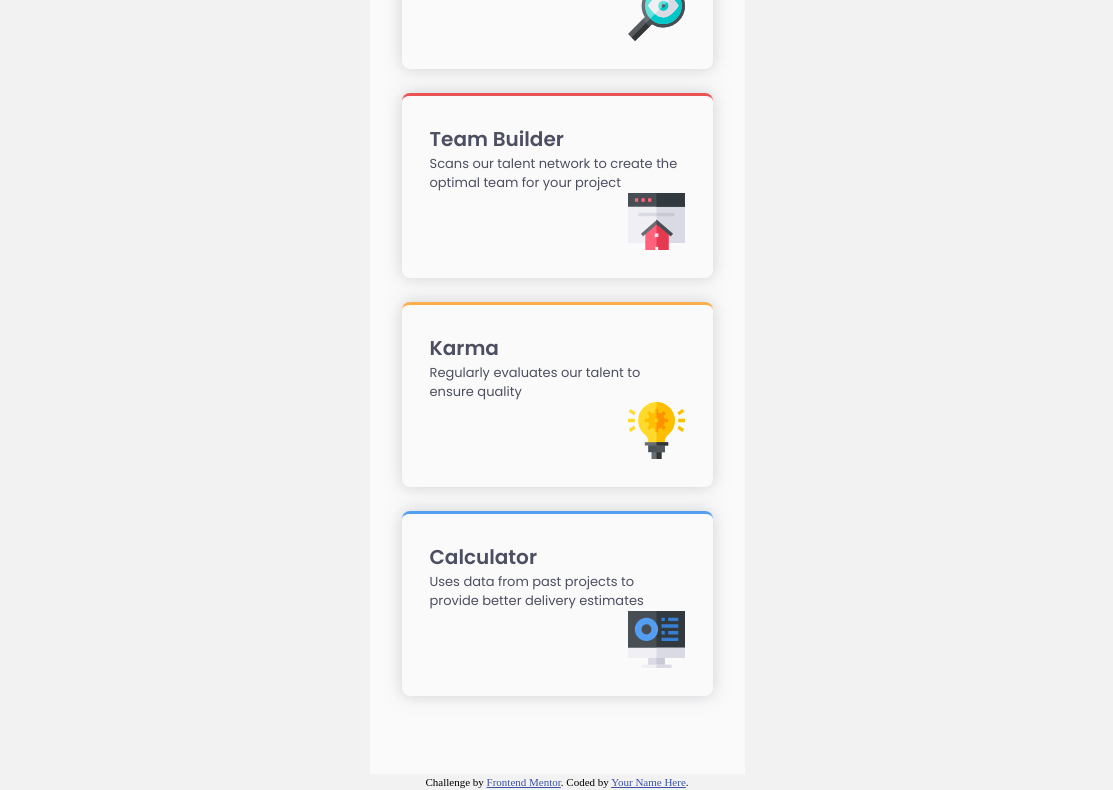
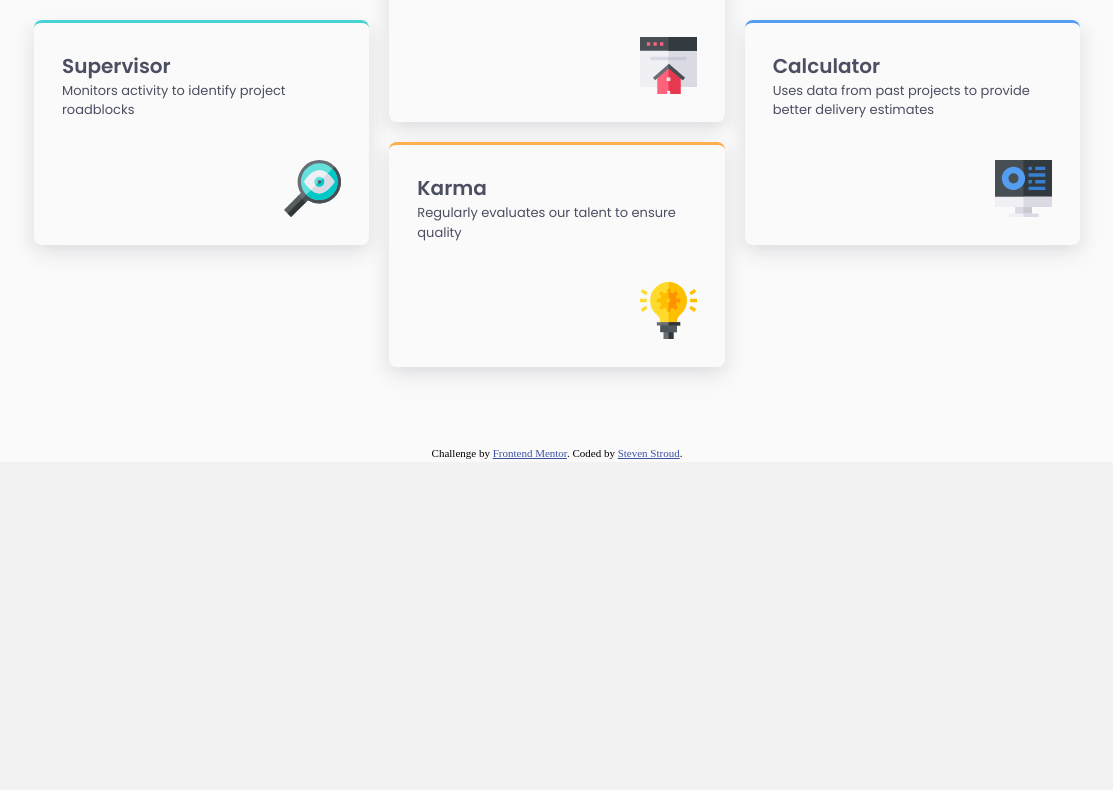
Before and after one commit to Stroudy/FEM-Four-Card-Feature, a plain HTML site: page index.html in a window 1536 px wide. Shown: the part 433-1223 px from the top of the page, without its empty margins (211-1324 px from the left). After the commit the page ends 895 px from the top, so only its background shows below. Drawn offline with Linux system fonts and the light colour scheme.

Commit message:
Desktop screen done
Grid used for desktop view

```diff
--- a/index.html
+++ b/index.html
@@ -3,6 +3,10 @@
   <head>
     <meta charset="UTF-8" />
     <meta name="viewport" content="width=device-width, initial-scale=1.0" />
+    <meta
+      name="description"
+      content="Frontend Mentor challenge Four card feature section, completed by Steven Stroud"
+    />
     <!-- displays site properly based on user's device -->
 
     <link
@@ -40,7 +44,7 @@
           </p>
         </div>
         <div class="card__container">
-          <section class="card__section">
+          <section class="card__section card__section--supervisor">
             <h2 class="card__section-header">Supervisor</h2>
             <p class="card__section-text">
               Monitors activity to identify project roadblocks
@@ -50,10 +54,12 @@
                 src="./images/icon-supervisor.svg"
                 alt="supervisor section icon"
                 class="card__section-svg"
+                height="56.98px"
+                width="56.98px"
               />
             </div>
           </section>
-          <section class="card__section">
+          <section class="card__section card__section--team-builder">
             <h2 class="card__section-header">Team Builder</h2>
             <p class="card__section-text">
               Scans our talent network to create the optimal team for your
@@ -64,10 +70,12 @@
                 src="./images/icon-team-builder.svg"
                 alt="team builder icon"
                 class="card__section-svg"
+                height="56.98px"
+                width="56.98px"
               />
             </div>
           </section>
-          <section class="card__section">
+          <section class="card__section card__section--karma">
             <h2 class="card__section-header">Karma</h2>
             <p class="card__section-text">
               Regularly evaluates our talent to ensure quality
@@ -77,10 +85,12 @@
                 src="./images/icon-karma.svg"
                 alt="karma icon"
                 class="card__section-svg"
+                height="56.98px"
+                width="56.98px"
               />
             </div>
           </section>
-          <section class="card__section">
+          <section class="card__section card__section--calculator">
             <h2 class="card__section-header">Calculator</h2>
             <p class="card__section-text">
               Uses data from past projects to provide better delivery estimates
@@ -90,6 +100,8 @@
                 src="./images/icon-calculator.svg"
                 alt="calculator icon"
                 class="card__section-svg"
+                height="56.98px"
+                width="56.98px"
               />
             </div>
           </section>
@@ -102,7 +114,9 @@
         Challenge by
         <a href="https://www.frontendmentor.io?ref=challenge" target="_blank"
           >Frontend Mentor</a
-        >. Coded by <a href="#">Your Name Here</a>.
+        >. Coded by
+        <a href="https://www.frontendmentor.io/profile/Stroudy">Steven Stroud</a
+        >.
       </p>
     </footer>
   </body>
--- a/styles.css
+++ b/styles.css
@@ -47,6 +47,7 @@
 body {
   line-height: 1.5;
   -webkit-font-smoothing: antialiased;
+  background-color: var(--clr-neutral-three);
 }
 
 img,
@@ -87,7 +88,7 @@ html {
 }
 
 .card {
-  max-width: 23.438rem;
+  max-width: 50rem;
   margin-inline: auto;
   background-color: var(--clr-neutral-three);
   padding: 5.313rem 2rem 4.875rem 2rem;
@@ -126,11 +127,18 @@ html {
 }
 
 .card__section {
+  min-height: 13.875rem;
   max-width: 100%;
   box-shadow: 0px 0px 16px hsla(229, 6%, 66%, 0.5);
   border-radius: 0.5rem;
   padding: 1.75rem;
   border-top: solid 3.55px var(--clr-primary-two);
+}
+
+.card__section:hover {
+  animation: pulse-animation 2s infinite;
+  backface-visibility: hidden;
+  -webkit-font-smoothing: antialiased;
 }
 
 .card__section:nth-child(2) {
@@ -148,6 +156,8 @@ html {
 .card__svg-container {
   display: flex;
   justify-content: end;
+  margin-top: 2.5rem;
+  margin-top: 2.063rem;
 }
 
 .card__section-header {
@@ -160,6 +170,74 @@ html {
   font-size: 0.813rem;
   color: var(--clr-neutral-one);
 }
-.card__section-svg {
-  width: 22.35%;
+
+@media only screen and (min-width: 90rem) {
+  .card__header {
+    max-width: 33.75rem;
+  }
+
+  .card__title {
+    font-size: 2.25rem;
+  }
+  .card__svg-container {
+    margin-top: 2.5rem;
+  }
+
+  .card {
+    display: flex;
+    justify-content: center;
+    align-items: center;
+    flex-direction: column;
+    max-width: 69.375rem;
+  }
+
+  .card__container {
+    display: grid;
+    width: 100%;
+    gap: 20px;
+    grid-template-columns: 1fr 1fr 1fr 1fr 1fr 1fr;
+    grid-template-rows: 1fr 1fr 1fr 1fr;
+  }
+  .card__section--supervisor {
+    grid-column: 1 / 3;
+    grid-row: 2 / 4;
+    box-shadow: 0px 10px 20px hsl(234, 12%, 34%, 0.1),
+      -10px 5px 10px hsl(229, 6%, 66%, 0.05),
+      10px 5px 10px hsl(229, 6%, 66%, 0.05);
+  }
+  .card__section--team-builder {
+    grid-column: 3 / 5;
+    grid-row: 1 / 3;
+    box-shadow: 0px 10px 20px hsl(234, 12%, 34%, 0.1),
+      -10px 5px 10px hsl(229, 6%, 66%, 0.05),
+      10px 5px 10px hsl(229, 6%, 66%, 0.05);
+  }
+  .card__section--karma {
+    grid-column: 3 / 5;
+    grid-row: 3 / 5;
+    box-shadow: 0px 10px 20px hsl(234, 12%, 34%, 0.1),
+      -10px 5px 10px hsl(229, 6%, 66%, 0.05),
+      10px 5px 10px hsl(229, 6%, 66%, 0.05);
+  }
+  .card__section--calculator {
+    grid-column: 5 / 7;
+    grid-row: 2 / 4;
+    box-shadow: 0px 10px 20px hsl(234, 12%, 34%, 0.1),
+      -10px 5px 10px hsl(229, 6%, 66%, 0.05),
+      10px 5px 10px hsl(229, 6%, 66%, 0.05);
+  }
 }
+
+@keyframes pulse-animation {
+  0% {
+    transform: scale(1);
+  }
+
+  50% {
+    transform: scale(1.1);
+  }
+
+  100% {
+    transform: scale(1);
+  }
+}
```
